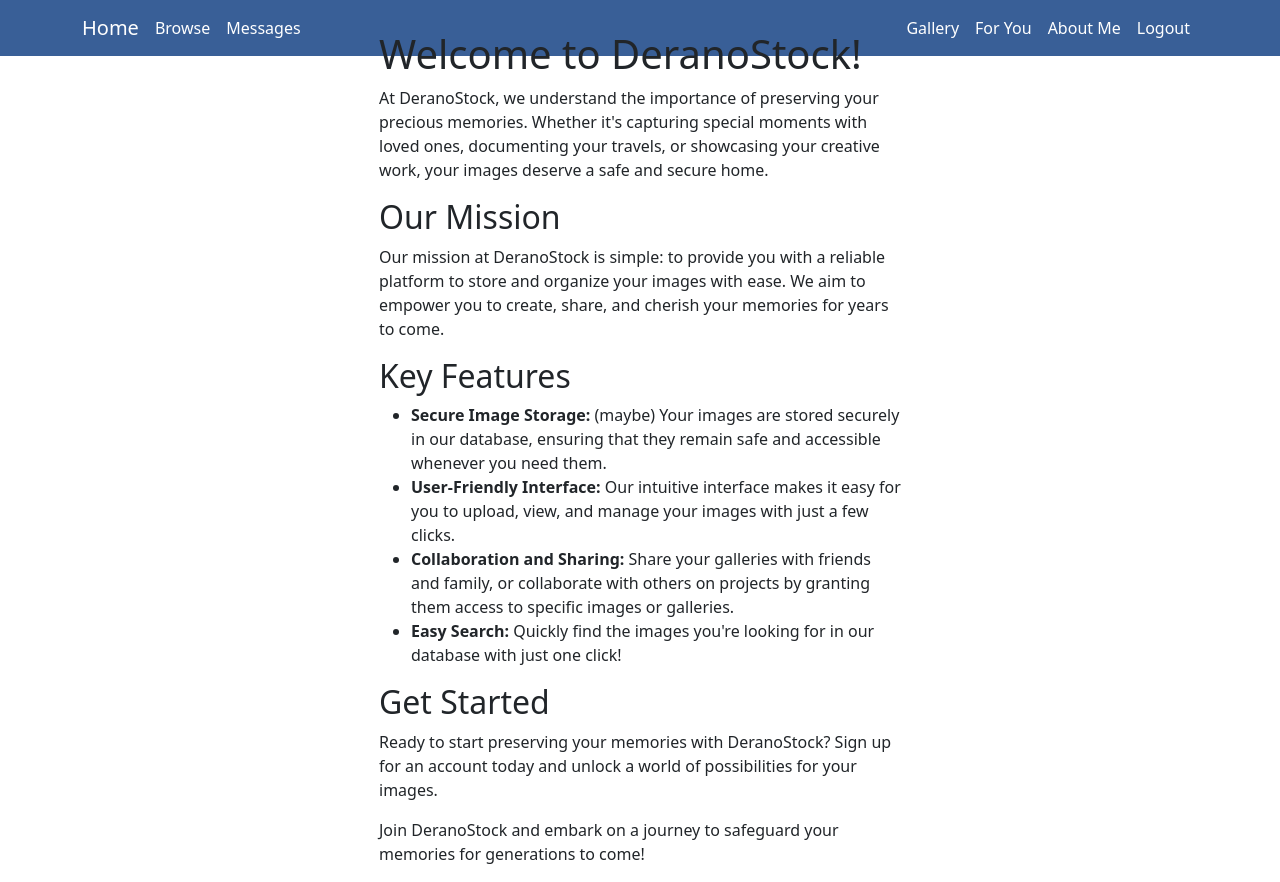
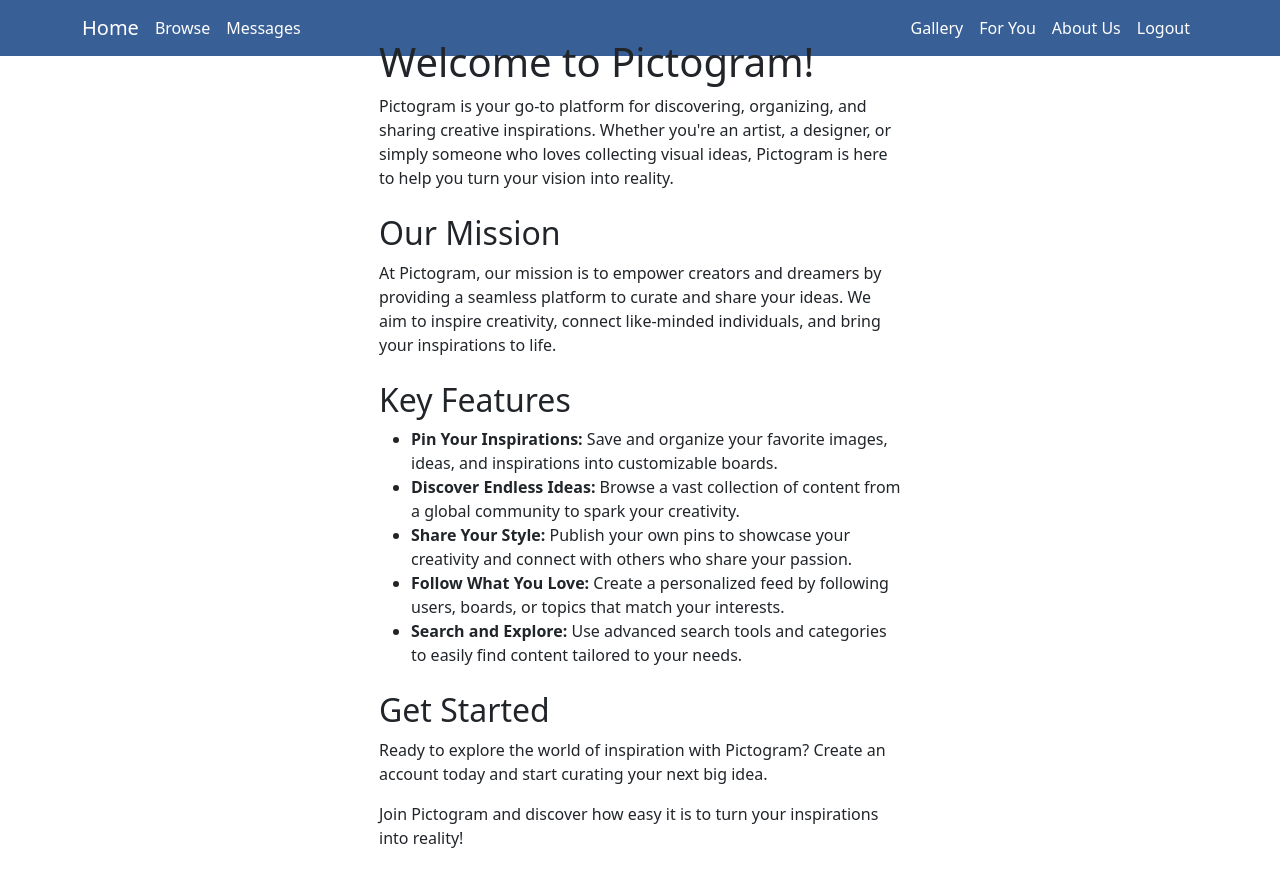
Before and after one commit to WolfishAtom7515/Project-Ia4, a Flask app: page / in a window 1280 px wide. After the commit the page ends 848 px from the top, so only its background shows below. Run offline with Flask 3, Linux system fonts and the light colour scheme; a user stored in the database is signed in.

Commit message:
Description update

```diff
--- a/Website/serv.py
+++ b/Website/serv.py
@@ -20,10 +20,10 @@ def allowed_file(filename):
 def home():
     return render_template("home.html", user=current_user)
 
-@serv.route('/about_me')
+@serv.route('/about_us')
 @login_required
-def about_me():
-    return render_template("about_me.html", user=current_user)
+def about_us():
+    return render_template("about_us.html", user=current_user)
 
 @serv.route('/gallery/<username>', methods=['GET', 'POST'])
 @login_required
--- a/Website/templates/basic.html
+++ b/Website/templates/basic.html
@@ -30,7 +30,7 @@
               <a class="nav-link text-white" href="/for_you">For You</a>
             </li>
             <li class="nav-item">
-              <a class="nav-link text-white" href="/about_me">About Me</a>
+              <a class="nav-link text-white" href="/about_us">About Us</a>
             </li>
             <li class="nav-item">
               <a class="nav-link text-white" href="/logout">Logout</a>
--- a/Website/templates/home.html
+++ b/Website/templates/home.html
@@ -1,36 +1,36 @@
 {% extends "basic.html" %}
 
 {% block title %} Home {% endblock title %}
-
 
 {% block content %}
 <div class="container d-flex vh-100 justify-content-center align-items-center">
     <div class="w-50">
 
-        <div class=container mb-4">
-            <h1>Welcome to DeranoStock!</h1>
-            <p>At DeranoStock, we understand the importance of preserving your precious memories. Whether it's capturing special moments with loved ones, documenting your travels, or showcasing your creative work, your images deserve a safe and secure home.</p>
+        <div class="container mb-4">
+            <h1>Welcome to Pictogram!</h1>
+            <p>Pictogram is your go-to platform for discovering, organizing, and sharing creative inspirations. Whether you're an artist, a designer, or simply someone who loves collecting visual ideas, Pictogram is here to help you turn your vision into reality.</p>
         </div>
 
-        <div class=container mb-4">
+        <div class="container mb-4">
             <h2>Our Mission</h2>
-            <p>Our mission at DeranoStock is simple: to provide you with a reliable platform to store and organize your images with ease. We aim to empower you to create, share, and cherish your memories for years to come.</p>
+            <p>At Pictogram, our mission is to empower creators and dreamers by providing a seamless platform to curate and share your ideas. We aim to inspire creativity, connect like-minded individuals, and bring your inspirations to life.</p>
         </div>
 
-        <div class=container mb-4">
+        <div class="container mb-4">
             <h2>Key Features</h2>
             <ul>
-              <li><strong>Secure Image Storage:</strong> (maybe) Your images are stored securely in our database, ensuring that they remain safe and accessible whenever you need them.</li>
-              <li><strong>User-Friendly Interface:</strong> Our intuitive interface makes it easy for you to upload, view, and manage your images with just a few clicks.</li>
-              <li><strong>Collaboration and Sharing:</strong> Share your galleries with friends and family, or collaborate with others on projects by granting them access to specific images or galleries.</li>
-              <li><strong>Easy Search:</strong> Quickly find the images you're looking for in our database with just one click!</li>
+                <li><strong>Pin Your Inspirations:</strong> Save and organize your favorite images, ideas, and inspirations into customizable boards.</li>
+                <li><strong>Discover Endless Ideas:</strong> Browse a vast collection of content from a global community to spark your creativity.</li>
+                <li><strong>Share Your Style:</strong> Publish your own pins to showcase your creativity and connect with others who share your passion.</li>
+                <li><strong>Follow What You Love:</strong> Create a personalized feed by following users, boards, or topics that match your interests.</li>
+                <li><strong>Search and Explore:</strong> Use advanced search tools and categories to easily find content tailored to your needs.</li>
             </ul>
         </div>
 
-        <div class=container mb-4">
+        <div class="container mb-4">
             <h2>Get Started</h2>
-            <p>Ready to start preserving your memories with DeranoStock? Sign up for an account today and unlock a world of possibilities for your images.</p>
-            <p>Join DeranoStock and embark on a journey to safeguard your memories for generations to come!</p>
+            <p>Ready to explore the world of inspiration with Pictogram? Create an account today and start curating your next big idea.</p>
+            <p>Join Pictogram and discover how easy it is to turn your inspirations into reality!</p>
         </div>
     </div>
 </div>
```
Also changed, not shown: Website/templates/about_me.html (deleted, +0 -17 lines), Website/templates/about_us.html (added, +26 -0 lines).
